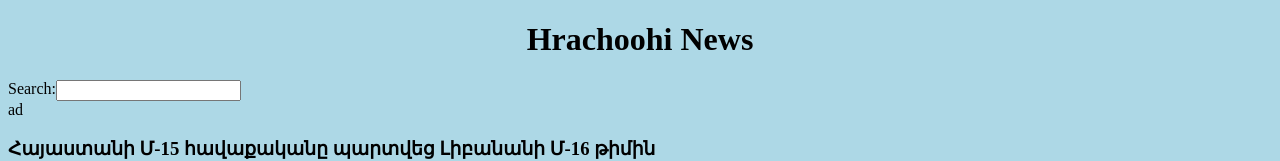
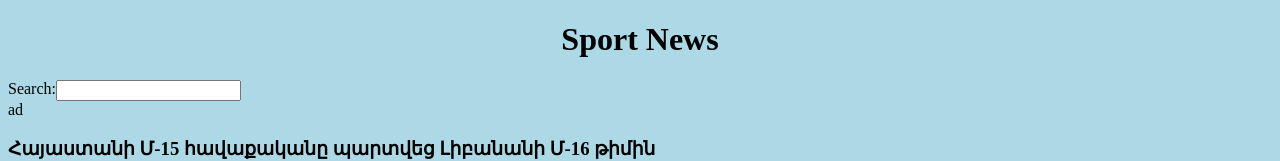
Before and after one commit to hrachoohi/web-site, a plain HTML site: page Desktop/index.html in a window 1280 px wide. Shown: the top 161 px of the page. Drawn offline with Linux system fonts and the light colour scheme.

Commit message:
hrachoohi-Sport

```diff
--- a/Desktop/index.html
+++ b/Desktop/index.html
@@ -23,7 +23,7 @@ body{
 </head>
 <body>
 <div>
-<div class="site-name"><h1 align="center">Hrachoohi News</h1></div>
+<div class="site-name"><h1 align="center">Sport News</h1></div>
 <div class="search">
 	 Search:<input type="text"></input>
 </div>
```
